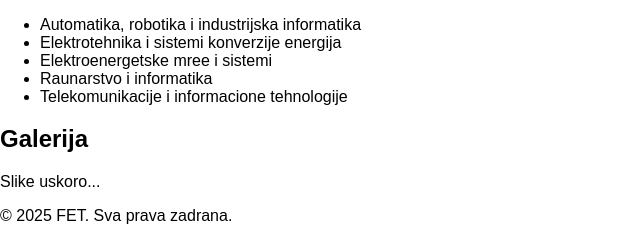
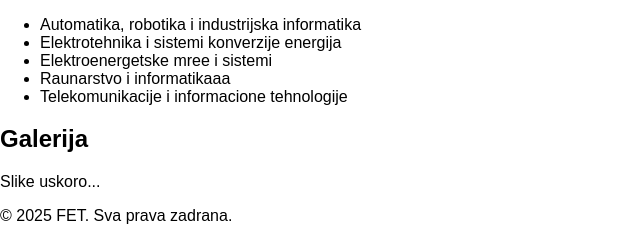
Before and after one commit to JukaNNN/rtpp-lab-1, a plain HTML site: page index.html in a window 1280 px wide. Shown: the part 294-534 px from the top of the page, 0-640 px from the left. Drawn offline with Linux system fonts and the light colour scheme.

Commit message:
update index.html

```diff
--- a/index.html
+++ b/index.html
@@ -31,7 +31,7 @@
           <li>Automatika, robotika i industrijska informatika</li>
           <li>Elektrotehnika i sistemi konverzije energija</li>
           <li>Elektroenergetske mree i sistemi</li>
-          <li>Raunarstvo i informatika</li>
+          <li>Raunarstvo i informatikaaa</li>
           <li>Telekomunikacije i informacione tehnologije</li>
         </ul>
       </section>
```
